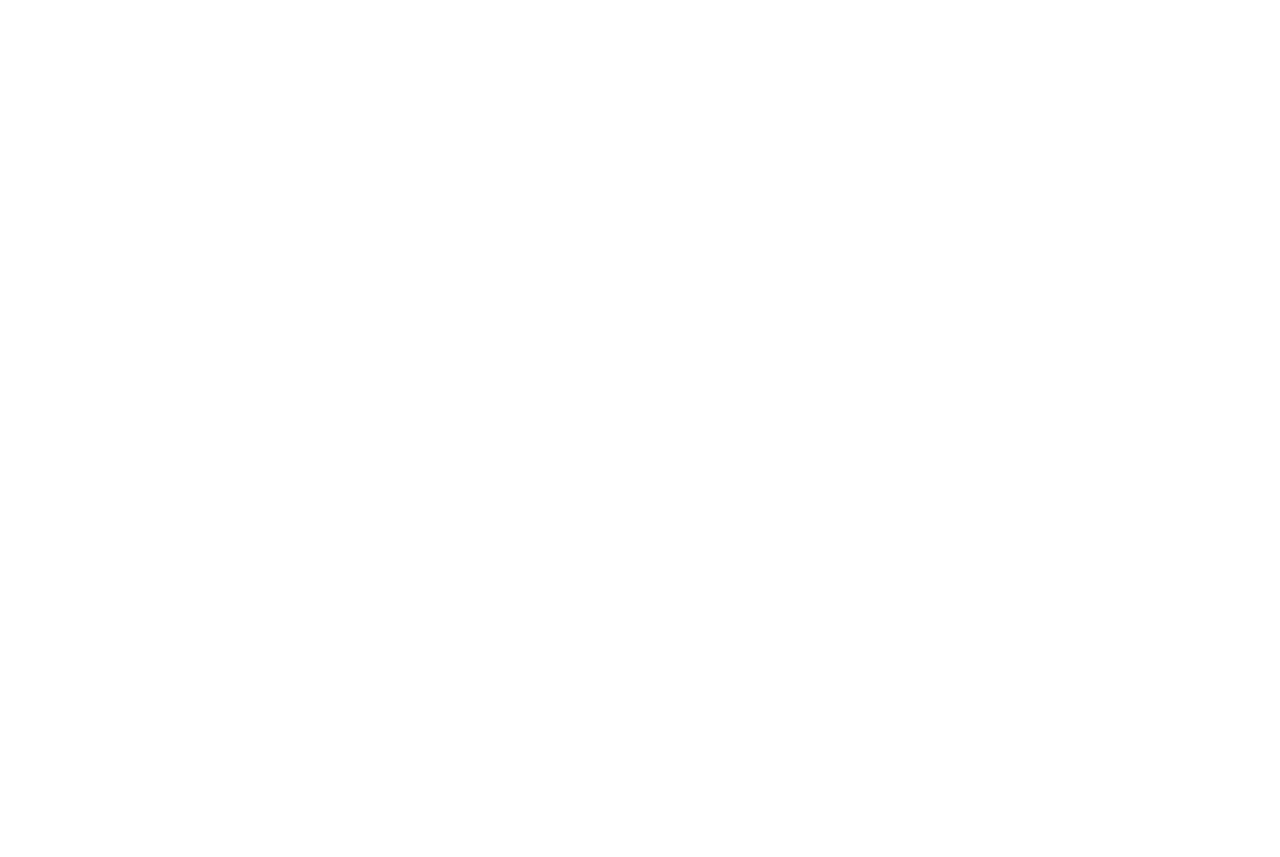
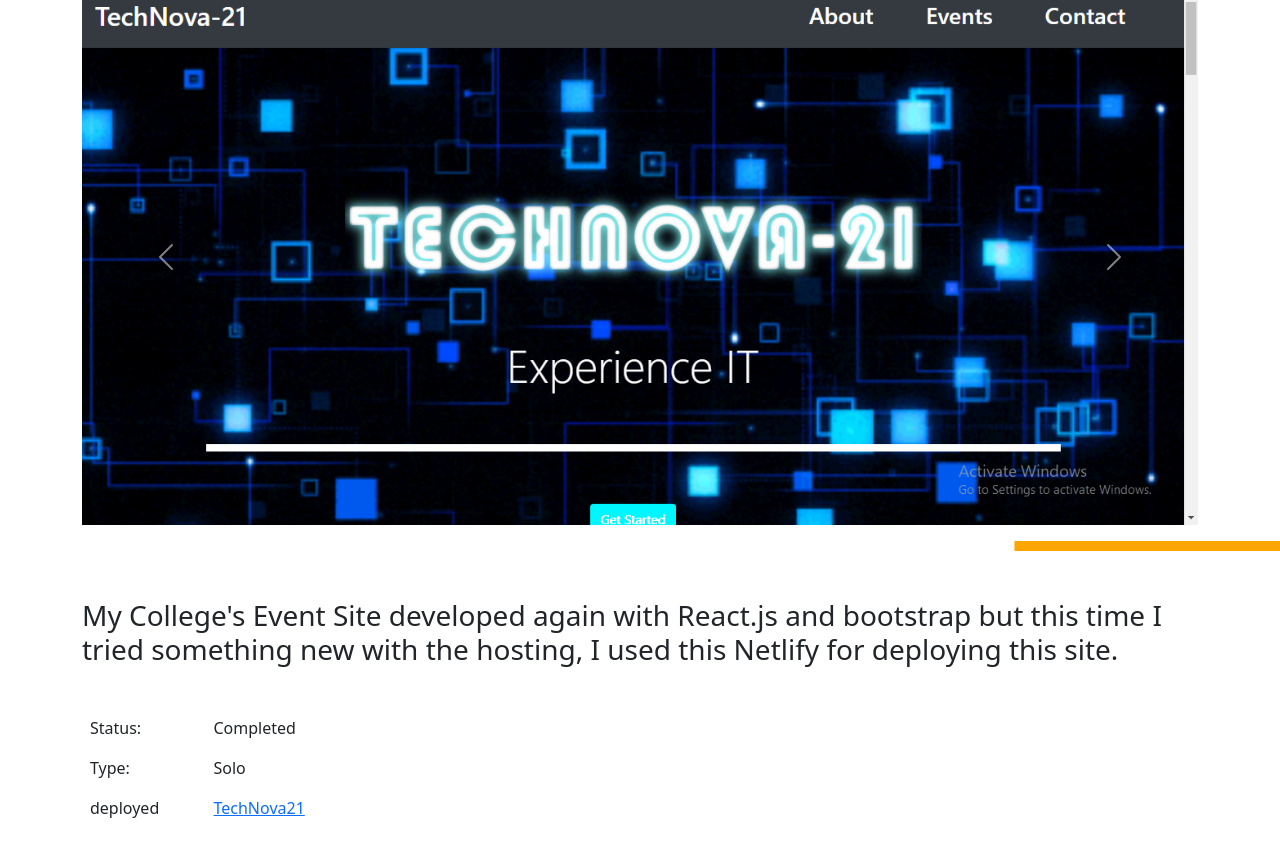
Before and after one commit to Mihir06121/Portfolio-v2, a React (Create React App) app: page /project/technova21 in a window 1280 px wide. Shown: the part 175-1032 px from the top of the page. Before the commit the page ends 800 px from the top, so only its background shows below. Built offline with nearby package versions, Linux system fonts and the light colour scheme; the HTML template or start-up script is replaced by a standard one.

Commit message:
new project added

```diff
--- a/src/App.js
+++ b/src/App.js
@@ -1,4 +1,4 @@
-import React from 'react';
+import React, { useEffect} from 'react';
 import '../node_modules/bootstrap/dist/css/bootstrap.min.css'
 import '../node_modules/bootstrap/dist/js/bootstrap.bundle';
 import './App.css';
@@ -13,8 +13,19 @@
 import DRMS from './components/pages/Projects_cards/DRMS'
 import YoutubeClone from './components/pages/Projects_cards/Youtube_clone'
 import CovidTracker from './components/pages/Projects_cards/Covid-19_tracker'
-import { BrowserRouter as Router, Switch, Route } from 'react-router-dom';
+import Technova21 from './components/pages/Projects_cards/TechbNova21'
+import { BrowserRouter as Router, Switch, Route, useLocation, withRouter } from 'react-router-dom';
 import AOS from 'aos'
+
+function _ScrollToTop(props) {
+  const { pathname } = useLocation();
+  useEffect(() => {
+      window.scrollTo(0, 0);
+  }, [pathname]);
+  return props.children
+}
+
+const ScrollToTop = withRouter(_ScrollToTop)
 
 const App = () => {
 
@@ -27,6 +38,7 @@
     <div className="container">
       <Router>
         <Switch>
+          <ScrollToTop>
           <Route exact path="/">
             <NavBar className="fixed-top" />
             <Home />
@@ -50,6 +62,10 @@
           <Route exact path="/project/Covid19-Tracker">
             <CovidTracker />
           </Route>
+          <Route exact path="/project/technova21">
+            <Technova21 />
+          </Route>
+          </ScrollToTop>
         </Switch>
       </Router>
     </div>
--- a/src/components/pages/Projects.js
+++ b/src/components/pages/Projects.js
@@ -52,6 +52,13 @@
                                     <Link to="/project/covid19-tracker"><button className="btn btn-lg btn-primary btn-block">View Project</button></Link>
                                 </div>
                             </div>
+                            <div className="project-card card card-img2 card-img col-md ml-2 mr-2 mt-2 mb-2" data-aos="zoom-in" >
+                                <div className="content">
+                                    <h2 className="title">TechNova21</h2>
+                                    <p className="copy">Description of project</p>
+                                    <Link to="/project/technova21"><button className="btn btn-lg btn-primary btn-block">View Project</button></Link>
+                                </div>
+                            </div>
                         </div>
                     </div>
             </section>
--- /dev/null
+++ b/src/components/pages/Projects_cards/TechbNova21.js
@@ -0,0 +1,59 @@
+import React from 'react';
+import {UncontrolledCarousel, Table } from 'reactstrap';
+import project1_1 from "../../../images/assects/technova21.png"
+
+
+const TechNova21 = () => {
+
+    const project_1 = [
+        {
+            src: project1_1,
+            caption: '',
+            altText: 'Slide 1',
+            key: '1'
+        }
+    ];
+
+    return (
+        <section className="">
+            <div align="center" className="pt-5 pb-5 container container-fluid" data-aos="zoom-in" data-aos-delay="300">
+            <h1 align="center" className="" style={{fontSize:"50px"}}><span className="text-primary">T</span>ech<span className="text-primary">N</span>ova<span className="text-primary">21</span></h1>
+            </div>
+            <div className=" pb-3" data-aos="flip-up" data-aos-delay="300">
+                <UncontrolledCarousel items={project_1} />
+            </div>
+            <div className="lineP1" data-aos="zoom-in" data-aos-delay="500"></div>
+            <div className="pt-5 pb-5">
+                <h3>
+                    My College's Event Site developed again with React.js and bootstrap but this
+                    time I tried something new with the hosting, I used this Netlify for deploying this site.
+                    <br/><br/>
+                </h3>
+                <div className="col-3">
+                    <Table borderless>
+                        <tbody>
+                            <tr>
+                            <td>Status:</td>
+                            <td>Completed</td>
+                            </tr>
+                            <tr>
+                            <td>Type:</td>
+                            <td>Solo</td>
+                            </tr>
+                            <tr>
+                            <td>deployed</td>
+                            <td>
+                            <a className="text-primary" href="https://technova21.netlify.app/" target="_blanck">
+                                TechNova21
+                            </a>
+                            </td>
+                            </tr>
+                        </tbody>
+                    </Table>
+                </div>
+            </div>
+        </section>
+    )
+}
+
+export default TechNova21
```
Also changed, not shown: src/images/assects/technova21.png (added).
